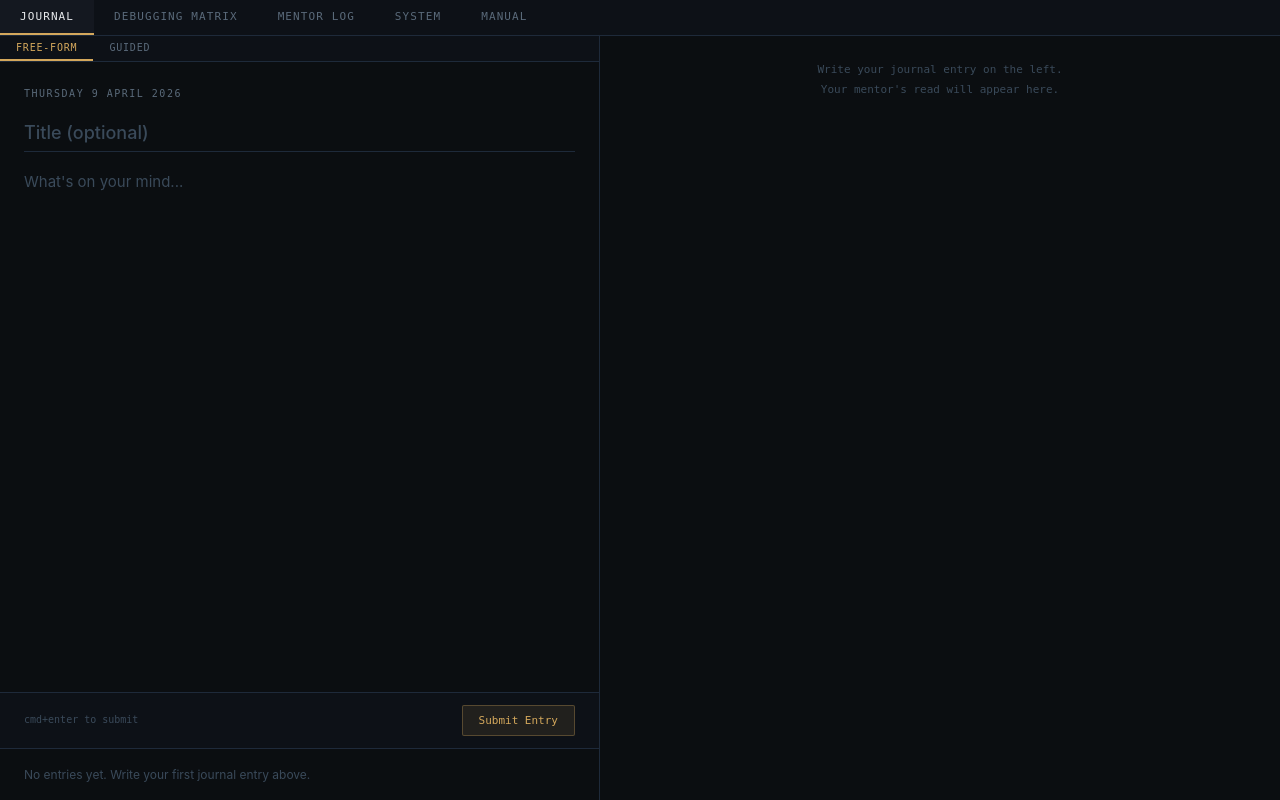
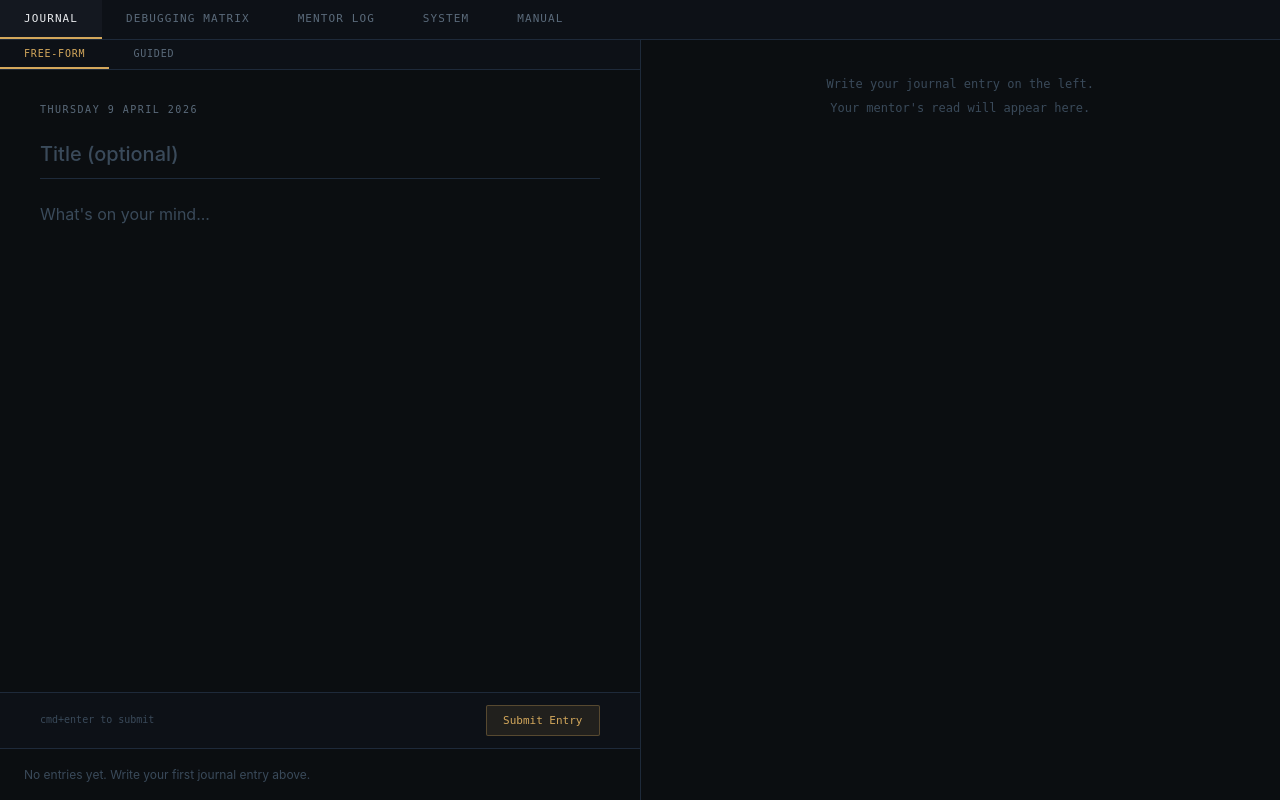
Before and after one commit to Zashoman/Nexus, a Flask app: page / in a window 1280 px wide. Run offline with Flask 3, Linux system fonts and the light colour scheme; data that the repository does not hold is empty; some libraries are stand-ins or nearby versions.

Commit message:
fix: major UI proportion overhaul — wider panels, better spacing
- Removed max-width:600px from journal-left (both panels now flex:1, equal)
- Increased padding throughout: write area 32px/40px, dialectic 32px/40px
- Larger text: textarea 16px, mentor response 15px, dialectic msgs 14px
- Title input: 20px font, more breathing room
- Entry list: fixed shrink, max-height 220px
- Mentor response: max-width 680px for readability
- Tab buttons: more padding (12px/24px)
- Mode toggle: more padding
- Better text color: #C0C4CC (slightly brighter for readability)

https://claude.ai/code/session_018BX2U1v5efcgzv6eEwMcFG

```diff
--- a/journal-mentor/static/style.css
+++ b/journal-mentor/static/style.css
@@ -51,7 +51,7 @@ body {
 }
 
 .tab-btn {
-  padding: 10px 20px;
+  padding: 12px 24px;
   font-family: var(--font-mono);
   font-size: 11px;
   text-transform: uppercase;
@@ -80,7 +80,7 @@ body {
 
 .journal-left {
   flex: 1;
-  max-width: 600px;
+  min-width: 0;
   display: flex;
   flex-direction: column;
   border-right: 1px solid var(--border);
@@ -89,6 +89,7 @@ body {
 
 .journal-right {
   flex: 1;
+  min-width: 0;
   display: flex;
   flex-direction: column;
   overflow: hidden;
@@ -99,7 +100,7 @@ body {
   flex: 1;
   display: flex;
   flex-direction: column;
-  padding: 24px;
+  padding: 32px 40px;
   overflow-y: auto;
 }
 
@@ -109,7 +110,7 @@ body {
   color: var(--text-muted);
   text-transform: uppercase;
   letter-spacing: 0.15em;
-  margin-bottom: 16px;
+  margin-bottom: 20px;
 }
 
 .write-textarea {
@@ -119,17 +120,18 @@ body {
   outline: none;
   resize: none;
   font-family: var(--font-sans);
-  font-size: 15px;
-  line-height: 1.8;
+  font-size: 16px;
+  line-height: 1.9;
   color: #D0D4DA;
   caret-color: var(--accent);
-  min-height: 200px;
+  min-height: 300px;
+  width: 100%;
 }
 
 .write-textarea::placeholder { color: var(--text-dim); }
 
 .write-footer {
-  padding: 12px 24px;
+  padding: 12px 40px;
   border-top: 1px solid var(--border);
   background: var(--bg-surface);
   display: flex;
@@ -181,11 +183,12 @@ body {
 .entry-list {
   border-top: 1px solid var(--border);
   overflow-y: auto;
-  max-height: 250px;
+  max-height: 220px;
+  flex-shrink: 0;
 }
 
 .entry-item {
-  padding: 10px 24px;
+  padding: 10px 40px;
   border-bottom: 1px solid var(--border-light);
   cursor: pointer;
   transition: background 0.15s;
@@ -253,16 +256,17 @@ body {
 .dialectic-body {
   flex: 1;
   overflow-y: auto;
-  padding: 24px;
+  padding: 32px 40px;
 }
 
 .mentor-response {
-  font-size: 14px;
+  font-size: 15px;
   line-height: 1.9;
-  color: #B8BCC4;
+  color: #C0C4CC;
+  max-width: 680px;
 }
 
-.mentor-response p { margin-bottom: 20px; }
+.mentor-response p { margin-bottom: 22px; }
 
 .dialectic-messages {
   margin-top: 24px;
@@ -350,9 +355,10 @@ body {
 
 .placeholder-text {
   font-family: var(--font-mono);
-  font-size: 11px;
+  font-size: 12px;
   color: var(--text-dim);
-  line-height: 1.8;
+  line-height: 2;
+  max-width: 300px;
 }
 
 /* ── Loading ── */
@@ -661,11 +667,11 @@ body {
   border: none;
   border-bottom: 1px solid var(--border);
   outline: none;
-  font-size: 18px;
+  font-size: 20px;
   font-weight: 500;
   color: var(--text);
-  padding: 4px 0 8px 0;
-  margin-bottom: 16px;
+  padding: 4px 0 12px 0;
+  margin-bottom: 20px;
   caret-color: var(--accent);
   font-family: var(--font-sans);
 }
@@ -678,7 +684,7 @@ body {
   background: var(--bg-surface);
 }
 .mode-btn {
-  padding: 6px 16px;
+  padding: 8px 24px;
   font-family: var(--font-mono);
   font-size: 10px;
   text-transform: uppercase;
```
Also changed, not shown: other parts of journal-mentor/static/style.css (+16 -15 lines).
